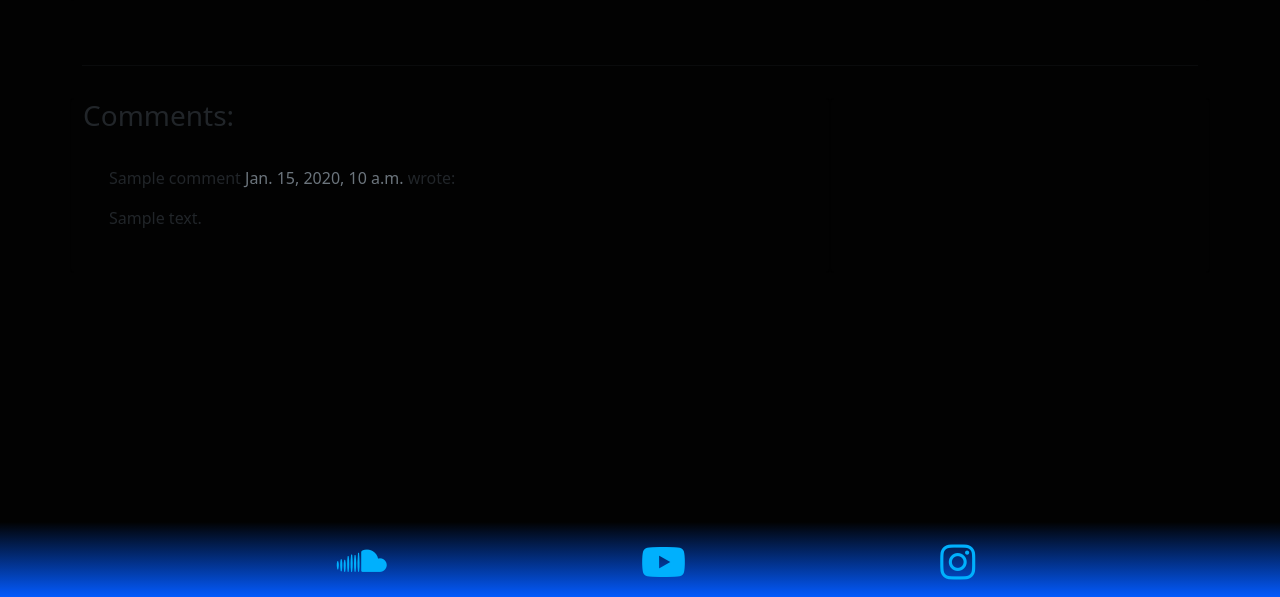
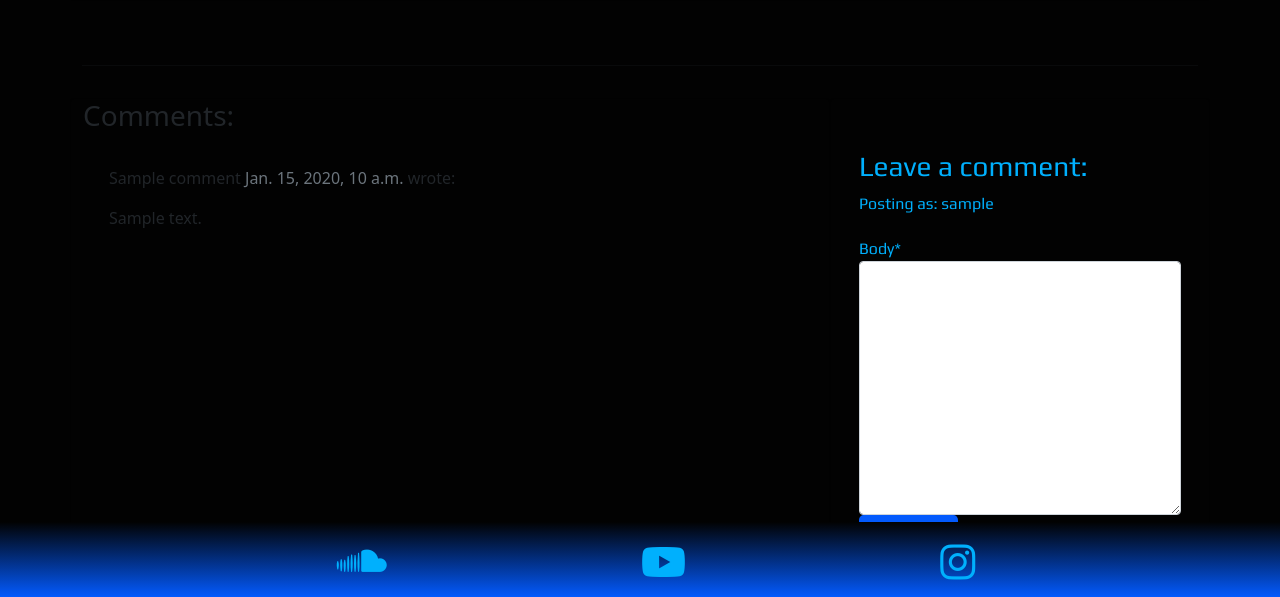
Before and after one commit to matiasconsiglio/project-4, a Django app: a page that uses templates/post_details.html in a window 1280 px wide. Shown: the part 248-845 px from the top of the page. Run offline with Django 3.2, Linux system fonts and the light colour scheme; a user stored in the database is signed in; tables that the repository leaves empty hold one stand-in row (values such as "Sample post"); some libraries are stand-ins or nearby versions.

Commit message:
Add method for allowing user to comment while login, form creat, submit comment create

```diff
--- /dev/null
+++ b/events/forms.py
@@ -0,0 +1,7 @@
+from .models import Comment
+from django import forms
+
+class CommentForm(forms.ModelForm):
+    class Meta:
+        model = Comment
+        fields = ('body',)
--- a/events/views.py
+++ b/events/views.py
@@ -1,6 +1,7 @@
 from django.shortcuts import render, get_object_or_404
 from django.views import generic, View
 from .models import Post, photos
+from .forms import CommentForm
 
 class EventList(generic.ListView):
     model = Post
@@ -25,7 +26,8 @@ class EventDetail(View):
             {
                 "post": post,
                 "comments": comments,
-                "liked": liked
+                "liked": liked,
+                "comment_form": CommentForm()
             },
         )
 
--- a/requirements.txt
+++ b/requirements.txt
@@ -4,6 +4,7 @@ dj-database-url==0.5.0
 dj3-cloudinary-storage==0.0.6
 Django==3.2.13
 django-allauth==0.51.0
+django-crispy-forms==1.14.0
 django-summernote==0.8.20.0
 gunicorn==20.1.0
 oauthlib==3.2.0
--- a/static/css/style.css
+++ b/static/css/style.css
@@ -117,6 +117,7 @@ body{
     font-family: 'Play', sans-serif;
     color: var(--light_blue);
     font-size: 180%;
+    text-decoration: none;
 }
 
 .card-title:hover{
@@ -191,6 +192,9 @@ body{
     background-color: var(--black);
     color: var(--blue);
 }
+.post-link{
+    text-decoration: none;
+}
 
 
 
--- a/subtevents/settings.py
+++ b/subtevents/settings.py
@@ -54,6 +54,7 @@ INSTALLED_APPS = [
     'django.contrib.staticfiles',
     'cloudinary',
     'events',
+    'crispy_forms',
     'django_summernote',
 ]
 
@@ -63,6 +64,8 @@ LOGIN_REDIRECT_URL = '/'
 LOGOUT_REDIRECT_URL = '/'
 
 ACCOUNT_EMAIL_VERIFICATION = 'none'
+
+CRISPY_TEMPLATE_PACK = 'bootstrap4'
 
 MIDDLEWARE = [
     'django.middleware.security.SecurityMiddleware',
--- a/templates/post_details.html
+++ b/templates/post_details.html
@@ -1,4 +1,6 @@
 {% extends 'base.html' %} {% block content %}
+
+{% load crispy_forms_tags %}
 
 <div class="masthead">
     <div class="container">
@@ -70,8 +72,23 @@
             </div>
         </div>
         <div class="col-md-4 card mb-4  mt-3 ">
-            <div class="card-body">
-                <!-- For later -->
+            <div class="card-body post-title">
+                {% if commented %}
+                <div class="alert alert-success" role="alert">
+                    Your comment is awaiting approval
+                </div>
+                {% else %}
+                {% if user.is_authenticated %}
+
+                <h3>Leave a comment:</h3>
+                <p>Posting as: {{ user.username }}</p>
+                <form method="post" style="margin-top: 1.3em;">
+                    {{ comment_form | crispy }}
+                    {% csrf_token %}
+                    <button type="submit" class="btn btn-signup btn-lg">Submit</button>
+                </form>
+                {% endif %}
+                {% endif %}
             </div>
         </div>
     </div>
```
